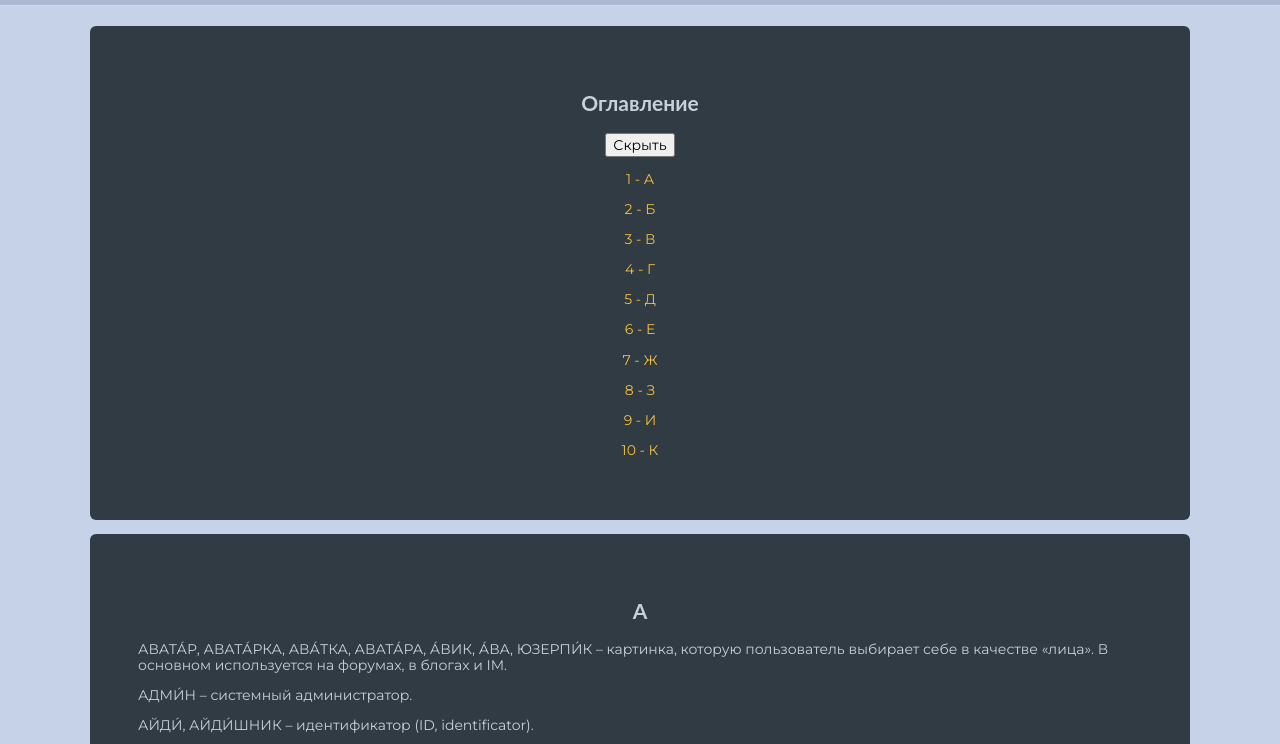
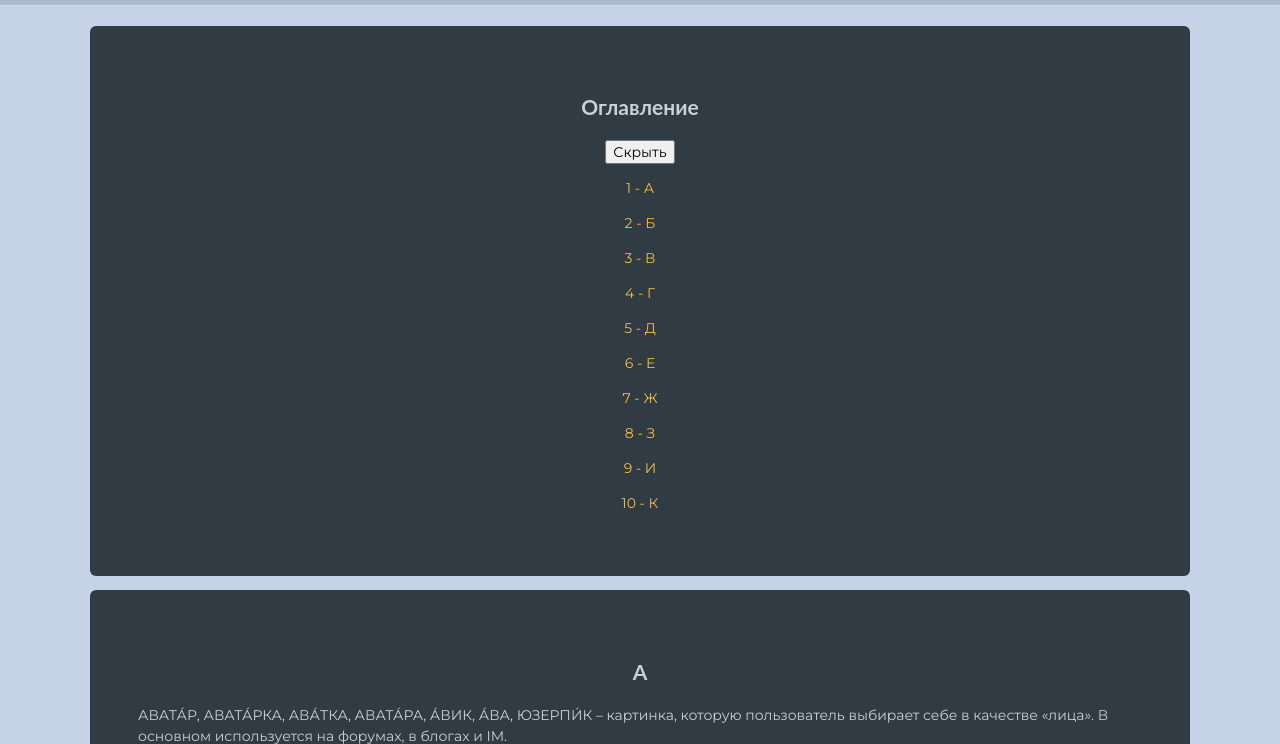
Before and after one commit to serafit/serafit.github.io, a plain HTML site: page and.html in a window 1280 px wide. Shown: the part 107-851 px from the top of the page. Drawn offline with nearby package versions, Linux system fonts and the light colour scheme; a script that the page names is missing.

Commit message:
Update style1.css

```diff
--- a/style1.css
+++ b/style1.css
@@ -11,7 +11,6 @@ body {
 
 html, body {
 	height: 100%;
-	line-height: 1.15;
 	-webkit-text-size-adjust: 100%;
 }
 
```
